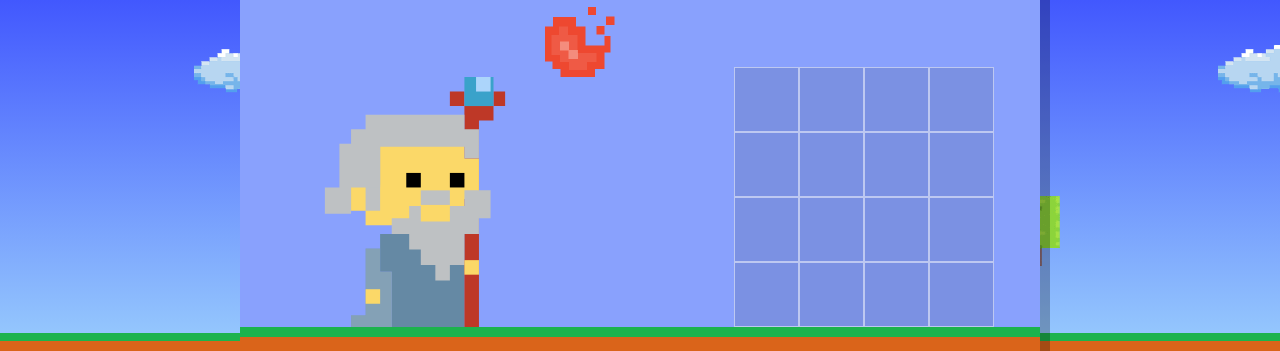
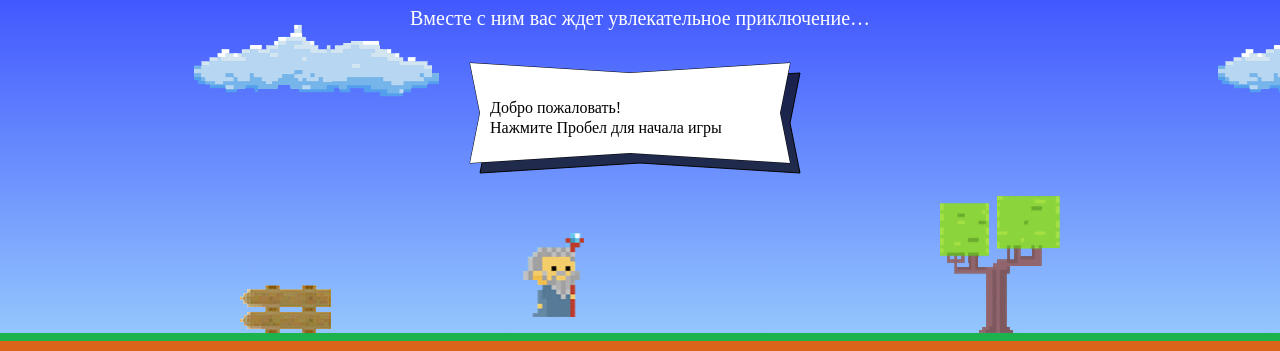
Before and after one commit to GolotaRoman/803115-code-and-magick-20, a website: page index.html in a window 1280 px wide. Shown: the part 266-617 px from the top of the page. Drawn offline with Linux system fonts and the light colour scheme; a web font is replaced by a local one.

Commit message:
module3-task1

```diff
--- a/index.html
+++ b/index.html
@@ -183,7 +183,6 @@
 
 <script src="js/game.js"></script>
 <script src="js/stat.js"></script>
-<script src="js/setup.js"></script>
 
 </body>
 </html>
```
